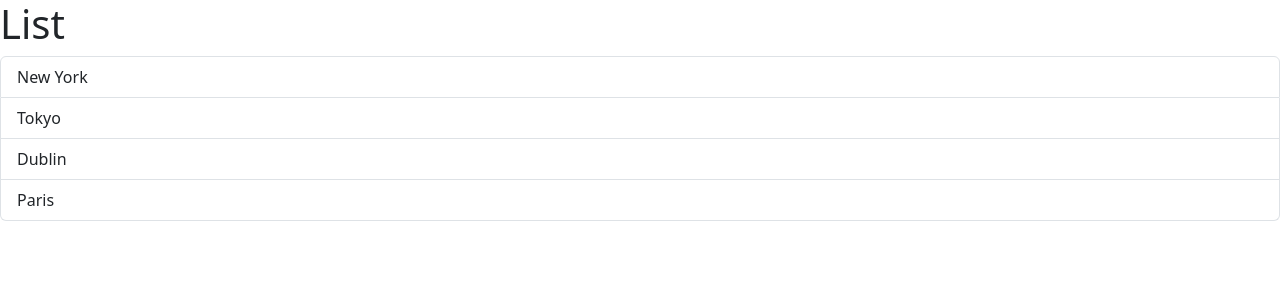
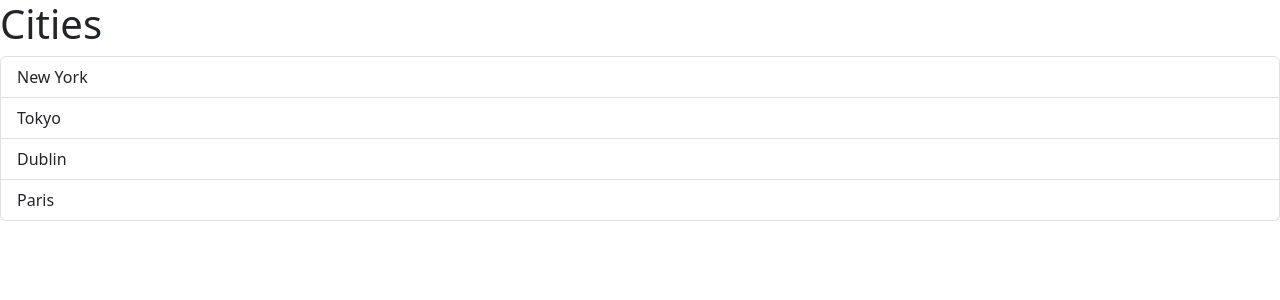
Before and after one commit to EddieRyan/d4-auction-house, a React (Create React App) app: page / in a window 1280 px wide. Shown: the top 300 px of the page. Built offline with nearby package versions, Linux system fonts and the light colour scheme.

Commit message:
learn how to use Props

```diff
--- a/src/App.tsx
+++ b/src/App.tsx
@@ -1,7 +1,13 @@
 import ListGroup from "./components/ListGroup";
 
 function App() {
-  return <div><ListGroup /></div>
+    let items = ["New York", "Tokyo", "Dublin", "Paris"]
+
+    return (
+        <div>
+            <ListGroup items={items} heading="Cities"/>
+        </div>
+    )
 }
 
 export default App;
--- a/src/components/ListGroup.tsx
+++ b/src/components/ListGroup.tsx
@@ -1,8 +1,12 @@
 import {MouseEvent, useState} from "react";
 
-function ListGroup() {
-    let items = ["New York", "Tokyo", "Dublin", "Paris"]
+// {items : [], heading: string}
+interface ListGroupProps {
+    items: string[];
+    heading: string;
+}
 
+function ListGroup({items, heading}: ListGroupProps) {
     // Hook - taps into builtin features of react
     const [selectedIndex, setSelectedIndex] = useState(-1);
 
@@ -12,7 +16,7 @@
 
     return (
         <>
-            <h1>List</h1>
+            <h1>{heading}</h1>
             {getMessage()}
             <ul className="list-group">
                 {items.map((item, index) => (
```
